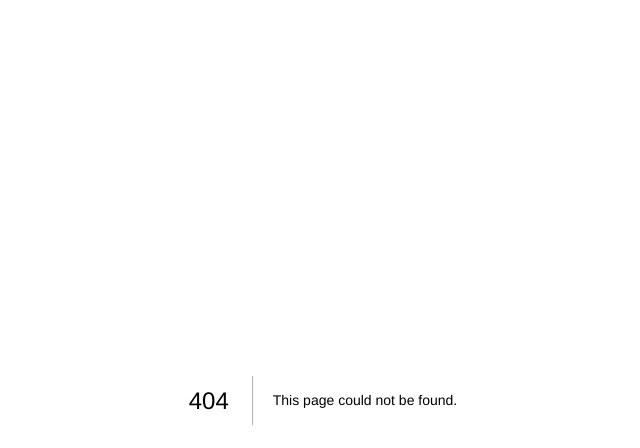
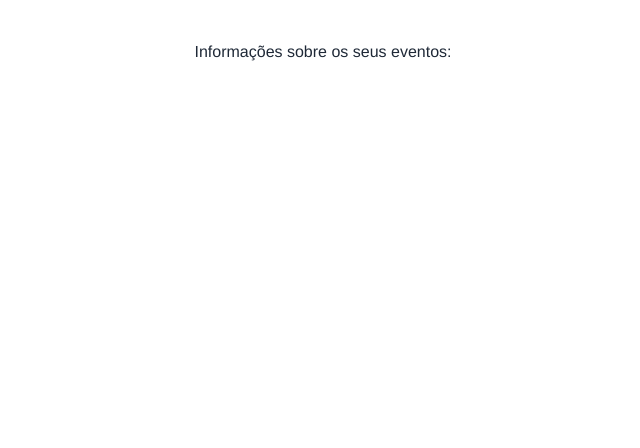
Before and after one commit to vitoriacst/Desafio_front, a Next.js app in the folder app/: page /MyEvents in a window 1280 px wide. Before the commit this address had no page. Shown: the top 448 px of the page, without its empty margins (317-957 px from the left). Built offline with nearby package versions, Linux system fonts and the light colour scheme.

Commit message:
feat: :sparkles: criação da página de "meus eventos"

```diff
--- a/app/src/pages/App.tsx
+++ b/app/src/pages/App.tsx
@@ -1,11 +1,13 @@
 import Cart from "./Cart";
 import Layout from "./Layout";
+import MyEvents from "./MyEvents";
 
 export default function App () {
   return(
     <>
       <Layout/>
       <Cart/>
+      <MyEvents/>
     </>
   )
 }
--- /dev/null
+++ b/app/src/pages/MyEvents.tsx
@@ -0,0 +1,39 @@
+import { CartItem } from "@/types/Cart";
+import { useEffect, useState } from "react";
+
+export default function MyEvents() {
+  const [cartData, setCartData] = useState<CartItem[]>([])
+
+  useEffect(() => {
+    const purchaseEvents = localStorage.getItem("purchased_items")
+     if (purchaseEvents) {
+       setCartData( JSON.parse(purchaseEvents))
+     }
+  }, [])
+
+  return(
+    <div className="flex items-center justify-center flex-col">
+      <h2 className="text-white font-bold mt-4">Meus eventos</h2>
+      <p>Informações sobre os seus eventos:</p>
+      {
+        cartData.map((event, index) => {
+          return(
+          <div key={index} className="bg-white w-3/5 p-4 rounded-md">
+            <h4 className="text-black font-bold">
+            {event.name}
+            </h4>
+            <div className="flex items-start justify-start gap-2">
+              <h5>
+                quantidade de ingressos:
+              </h5>
+              <h5>
+                {event.quantity}
+              </h5>
+            </div>
+          </div>
+          )
+        })
+      }
+    </div>
+  )
+}
--- /dev/null
+++ b/app/src/types/Cart.ts
@@ -0,0 +1,5 @@
+export type CartItem = {
+  id: number;
+  name: string;
+  quantity: number;
+};
--- a/app/src/types/Event.ts
+++ b/app/src/types/Event.ts
@@ -1,4 +1,3 @@
-// types/Event.ts
 export interface EventProps {
   id: number;
   name: string;
```
Also changed, not shown: app/src/pages/Cart.tsx (+2 -5 lines).
